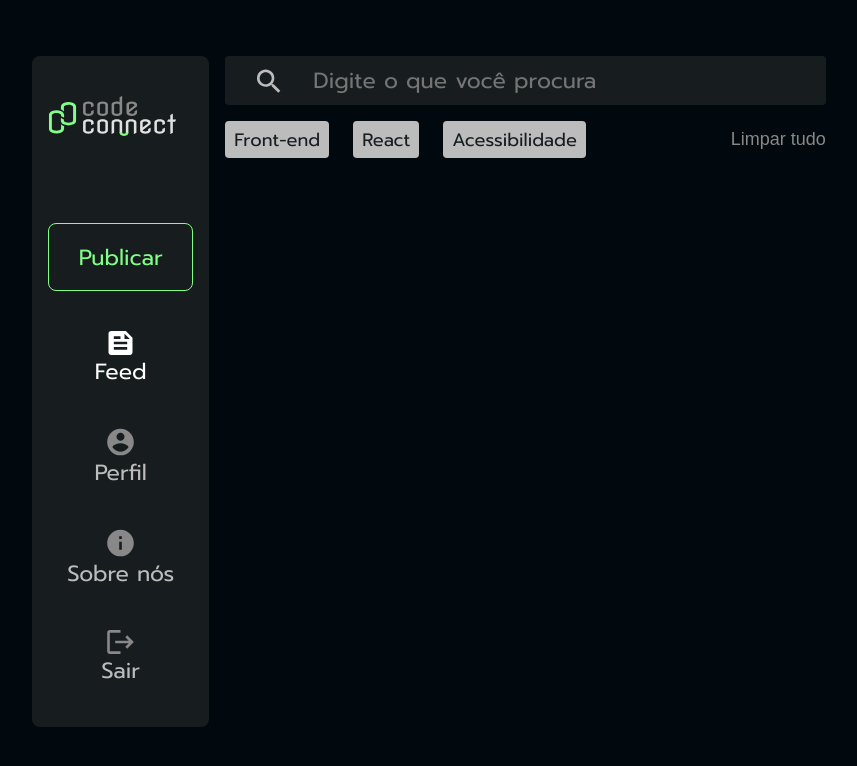
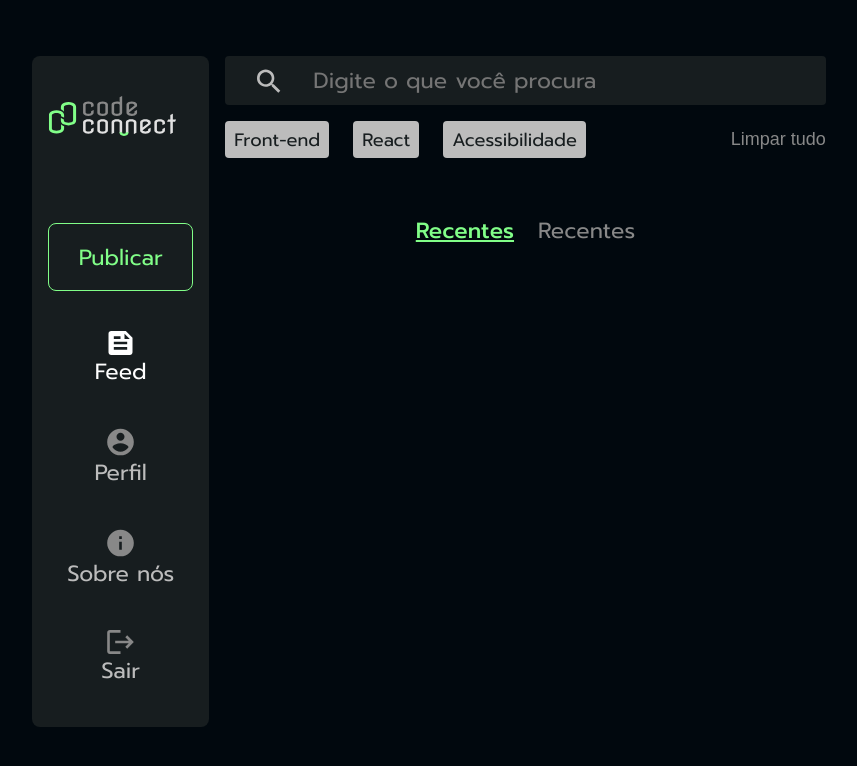
Before and after one commit to mateus-joaquim/codeconnect, a React (Vite) app: page / in a window 1280 px wide. Shown: the top 766 px of the page, without its empty margins (211-1068 px from the left). Built offline with nearby package versions, Linux system fonts and the light colour scheme.

Commit message:
Adicionado: componente Ordenacao

```diff
--- a/src/App.jsx
+++ b/src/App.jsx
@@ -1,6 +1,7 @@
 import "./App.css";
 import BarraDePesquisa from "./componentes/BarraDePesquisa";
 import Filtro from "./componentes/Filtro";
+import Ordenacao from "./componentes/Ordenacao";
 import Sidebar from "./componentes/Sidebar";
 
 function App() {
@@ -10,6 +11,7 @@ function App() {
       <div>
         <BarraDePesquisa />
         <Filtro />
+        <Ordenacao />
       </div>
     </div>
   );
--- /dev/null
+++ b/src/componentes/Ordenacao/index.jsx
@@ -0,0 +1,12 @@
+import "./styles.css";
+
+export default function Ordenacao() {
+  return (
+    <section className="container-ordenacao">
+      <ul>
+        <li className="ordenacao_item-lista ordenacao-ativo">Recentes</li>
+        <li className="ordenacao_item-lista">Recentes</li>
+      </ul>
+    </section>
+  );
+}
--- /dev/null
+++ b/src/componentes/Ordenacao/styles.css
@@ -0,0 +1,22 @@
+.container-ordenacao {
+  display: flex;
+  justify-content: center;
+  margin-top: 3.5em;
+}
+
+.container-ordenacao ul {
+  list-style-type: none;
+  display: flex;
+  gap: 24px;
+}
+
+.ordenacao_item-lista {
+  color: var(--cinza-medio);
+  font-size: 22px;
+}
+
+.ordenacao-ativo {
+  color: var(--verde-destaque);
+  font-weight: 500;
+  text-decoration: underline;
+}
```
